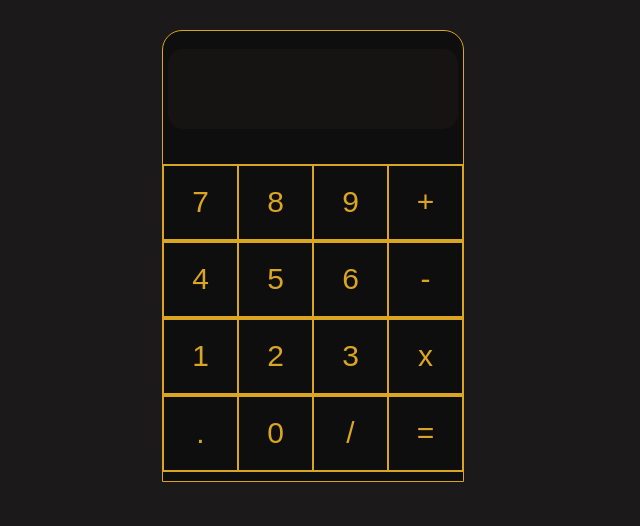
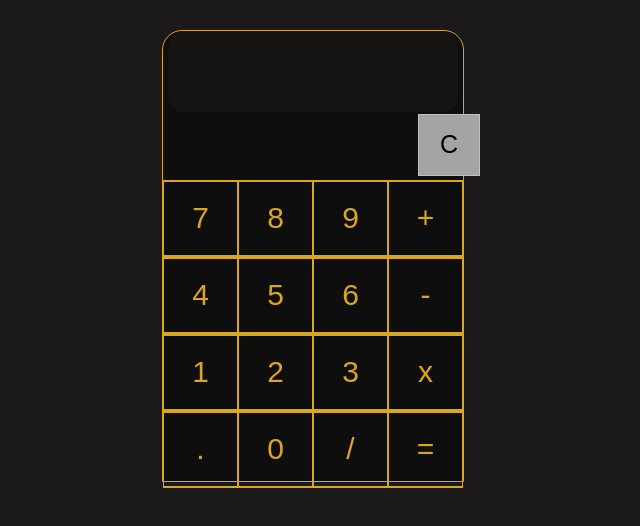
Before and after one commit to somemorewater/calculator, a plain HTML site: page index.html in a window 1280 px wide. Shown: the whole page, without its empty margins (327-967 px from the left). Drawn offline with Linux system fonts and the light colour scheme.

Commit message:
done with the boring part

```diff
--- a/index.html
+++ b/index.html
@@ -10,7 +10,11 @@
 <body>
     <div class="container">
         <div class="screen">
-
+            <input type="number" name="line1" id="inputScreen" readonly>
+            <input type="number" name="line2" id="outputScreen" readonly>
+        </div>
+        <div class="clear">
+            <button>C</button>
         </div>
         <div class="keys">
             <div class="row row-a">
--- a/style.css
+++ b/style.css
@@ -26,6 +26,46 @@ body    {
     margin: auto;
     border-radius: 15px;
     background-color: rgba(27, 25, 25, 0.555);
+}
+
+.screen input   {
+    width: 283px;
+    color: goldenrod;
+    border: none;
+    background-color: transparent;
+}
+
+.screen input:first-child   {
+    height: 35px;
+    border-radius: 15px 15px 0 0;
+}
+
+.screen input:last-child    {
+    height: 45px;
+    border-radius: 0 0 15px 15px;
+}
+
+/* Clear */
+
+.clear  {
+    width: 60px;
+    height: 60px;
+    margin-left: 85%;
+    border: 0.5px solid silver;
+    background-color: rgb(165, 164, 164);
+}
+
+.clear:hover    {
+    background-color: silver;
+}
+
+.clear button   {
+    width: 60px;
+    height: 60px;
+    color: black;
+    border: none;
+    background-color: transparent;
+    font-size: 25px;
 }
 
 /* Keys */
```
